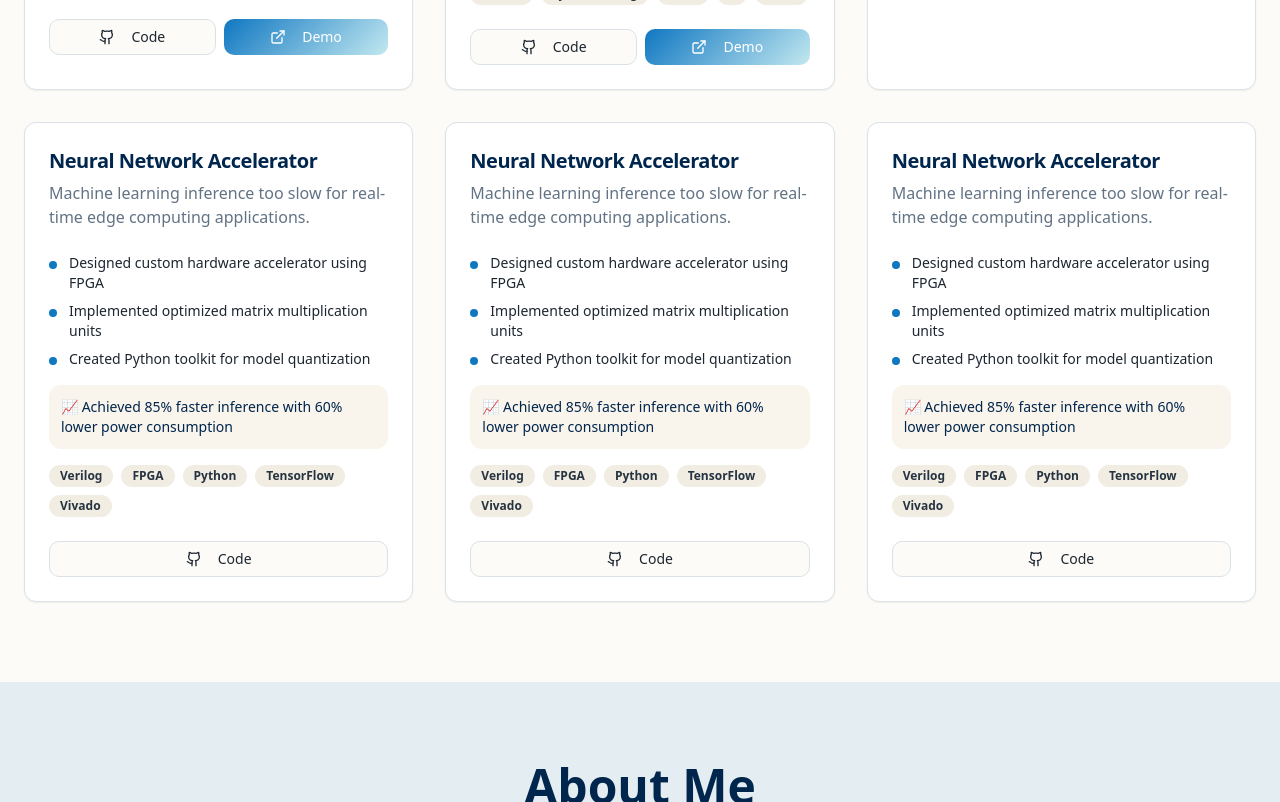
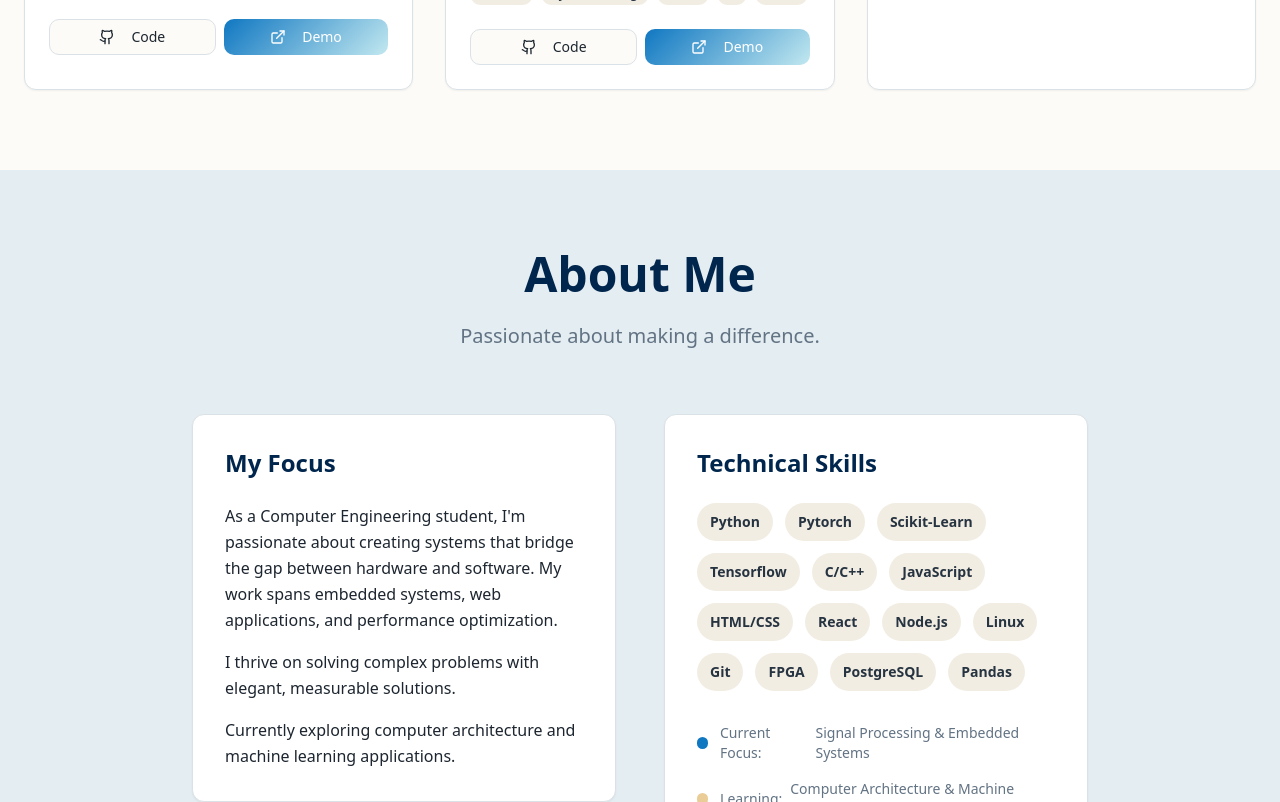
Before and after one commit to loganmw3/Portfolio, a React (Vite) app: page / in a window 1280 px wide. Shown: the part 1580-2382 px from the top of the page. Built offline with nearby package versions, Linux system fonts and the light colour scheme; the HTML template or start-up script is replaced by a standard one.

Commit message:
revert card test

```diff
--- a/src/components/Projects.tsx
+++ b/src/components/Projects.tsx
@@ -39,48 +39,6 @@ const Projects = () => {
       techStack: ["Vivado", "SystemVerilog", "Vitus", "C", "FPGA"],
       githubUrl: "#",
       demoUrl: "#",
-    },
-    {
-      title: "Neural Network Accelerator",
-      problem:
-        "Machine learning inference too slow for real-time edge computing applications.",
-      highlights: [
-        "Designed custom hardware accelerator using FPGA",
-        "Implemented optimized matrix multiplication units",
-        "Created Python toolkit for model quantization",
-      ],
-      impact: "Achieved 85% faster inference with 60% lower power consumption",
-      techStack: ["Verilog", "FPGA", "Python", "TensorFlow", "Vivado"],
-      githubUrl: "#",
-      demoUrl: null,
-    },
-    {
-      title: "Neural Network Accelerator",
-      problem:
-        "Machine learning inference too slow for real-time edge computing applications.",
-      highlights: [
-        "Designed custom hardware accelerator using FPGA",
-        "Implemented optimized matrix multiplication units",
-        "Created Python toolkit for model quantization",
-      ],
-      impact: "Achieved 85% faster inference with 60% lower power consumption",
-      techStack: ["Verilog", "FPGA", "Python", "TensorFlow", "Vivado"],
-      githubUrl: "#",
-      demoUrl: null,
-    },
-    {
-      title: "Neural Network Accelerator",
-      problem:
-        "Machine learning inference too slow for real-time edge computing applications.",
-      highlights: [
-        "Designed custom hardware accelerator using FPGA",
-        "Implemented optimized matrix multiplication units",
-        "Created Python toolkit for model quantization",
-      ],
-      impact: "Achieved 85% faster inference with 60% lower power consumption",
-      techStack: ["Verilog", "FPGA", "Python", "TensorFlow", "Vivado"],
-      githubUrl: "#",
-      demoUrl: null,
     },
     {
       title: "Neural Network Accelerator",
```
